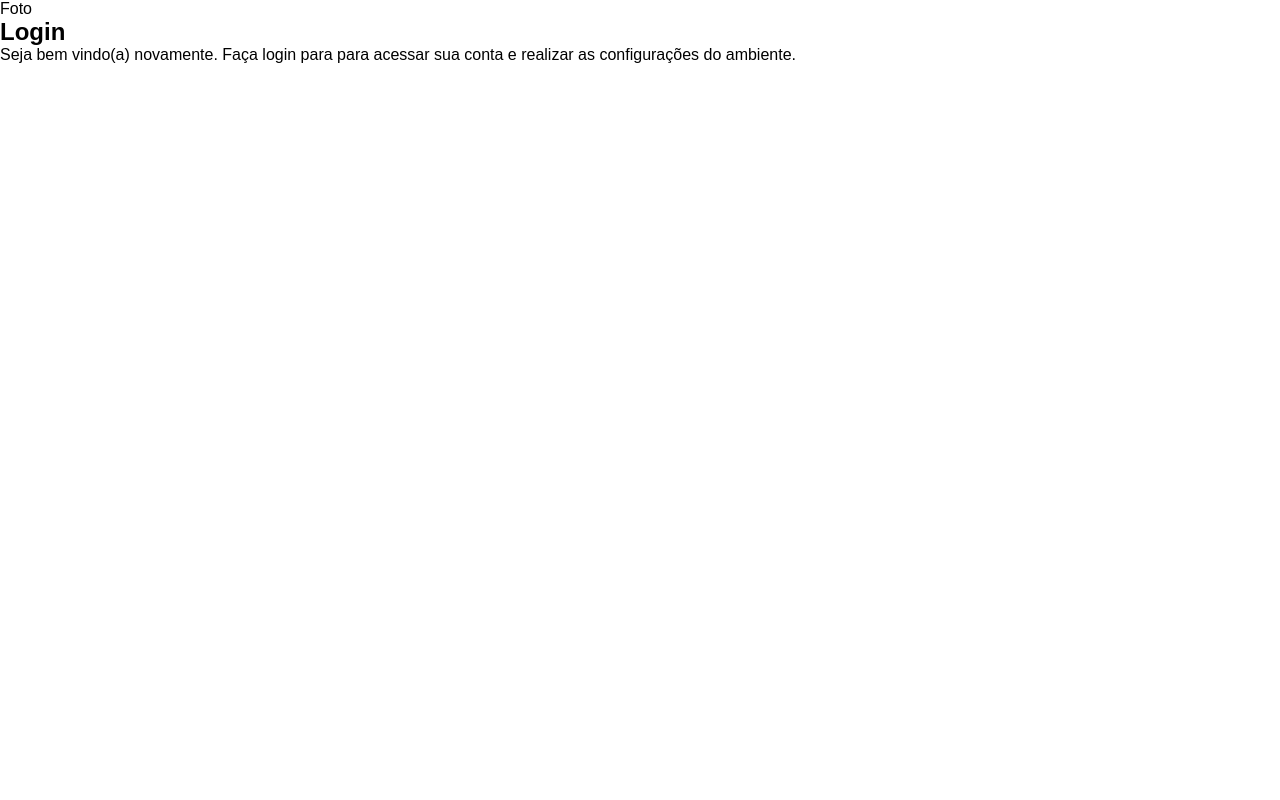
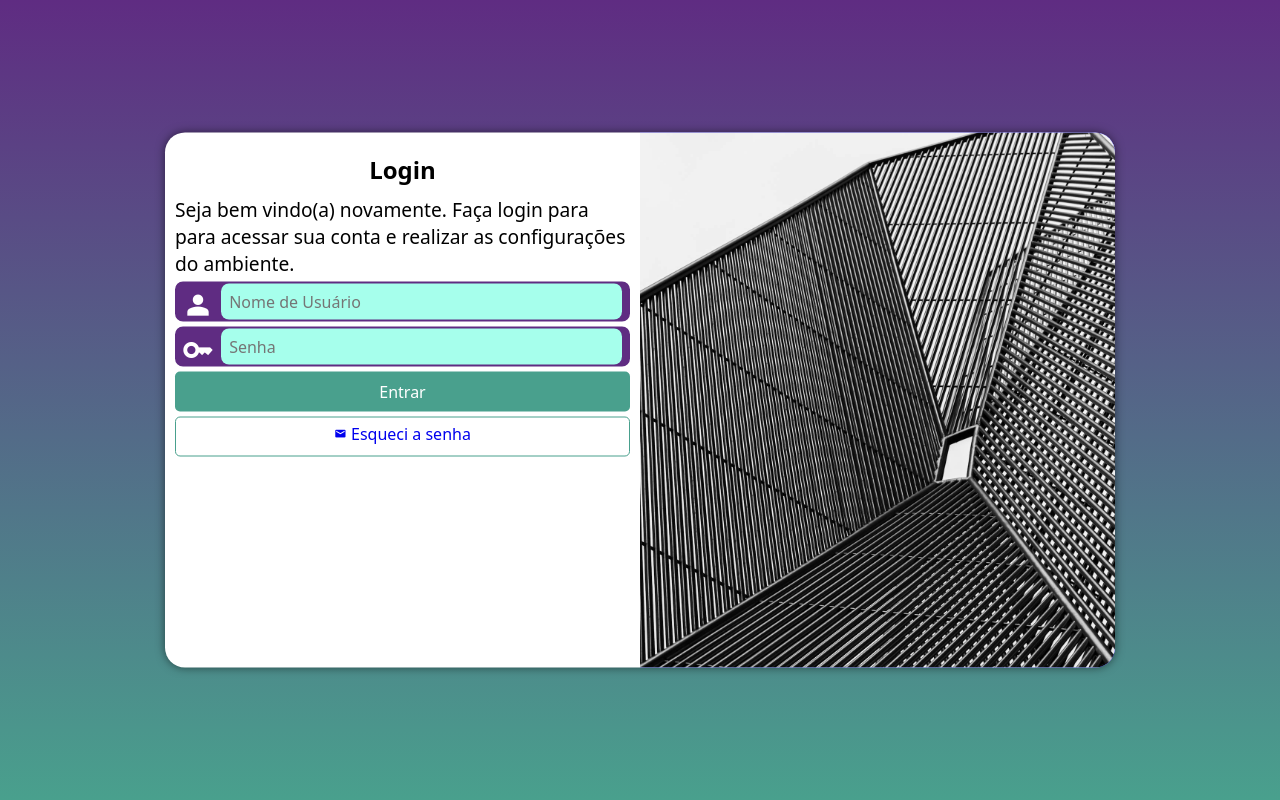
Before and after one commit to JVCasas/Curso_Em_Video, a PHP site: page / in a window 1280 px wide. Run offline with PHP 8.4, Linux system fonts and the light colour scheme.

Commit message:
Finalizado

```diff
--- a/HTML5_e_CSS3/Desafio_Modulo_4/Desafio_02/index.html
+++ b/HTML5_e_CSS3/Desafio_Modulo_4/Desafio_02/index.html
@@ -5,17 +5,28 @@
     <meta name="viewport" content="width=device-width, initial-scale=1.0">
     <link rel="stylesheet" href="styles/all.css">
     <link rel="stylesheet" href="styles/mediaQuery.css">
+    <link rel="stylesheet" href="https://fonts.googleapis.com/css2?family=Material+Symbols+Outlined:opsz,wght,FILL,GRAD@20..48,100..700,0..1,-50..200">
     <title>Login</title>
 </head>
 <body>
     <main>
         <section id="login">
-            <div id="image">
-                Foto
-            </div>
+            <div id="image"></div>
             <div id="form">
                 <h1>Login</h1>
                 <p>Seja bem vindo(a) novamente. Faça login para para acessar sua conta e realizar as configurações do ambiente.</p>
+                <form action="" method="post">
+                    <div class="field">
+                        <label for="user"><span class="material-symbols-outlined">person</span></label>
+                        <input type="email" name="user" id="user" maxlength="30" placeholder="Nome de Usuário" required>
+                    </div>
+                    <div class="field">
+                        <label for="password"><span class="material-symbols-outlined">key</span></label>
+                        <input type="password" name="password" id="password" minlength="8" maxlength="20" placeholder="Senha" required>
+                    </div>
+                    <input type="submit" value="Entrar">
+                    <a href="#" class="buttom"><span class="material-symbols-outlined">mail</span> Esqueci a senha</a>
+                </form>
             </div>
         </section>
     </main>
--- a/HTML5_e_CSS3/Desafio_Modulo_4/Desafio_02/styles/all.css
+++ b/HTML5_e_CSS3/Desafio_Modulo_4/Desafio_02/styles/all.css
@@ -1,12 +1,141 @@
 @charset "UTF-8";
 
-/*
-#49a08d - Verde
-#5f2c82 - Lilas
-*/
+:root {
+    --lighterGreen: #a6ffec;
+    --lightGreen: #74f5d9;
+    --green: #49a08d;
+    --darkGreen: #26574c;
+    --purple: #5f2c82;
+}
 
 * {
     padding: 0px;
     margin: 0px;
-    font-family: Arial, Helvetica, sans-serif;
+    font-family: system-ui, -apple-system, BlinkMacSystemFont, 'Segoe UI', Roboto, Oxygen, Ubuntu, Cantarell, 'Open Sans', 'Helvetica Neue', sans-serif;
+    box-sizing: border-box;
 }
+
+html, body {
+    width: 100vw;
+    height: 100vh;
+    background-color: var(--purple);
+}
+
+main {
+    width: 100vw;
+    height: 100vh;
+    position: relative;
+}
+
+section#login {
+    width: 300px;
+    height: 535px;
+    background-color: #ffffff;
+    border-radius: 20px;
+    overflow: hidden;
+    position: absolute;
+    top: 50%;
+    left: 50%;
+    transform: translate(-50%, -50%);
+    box-shadow: 0px 0px 10px #00000088;
+    transition: width 0.3s;
+}
+
+div#image {
+    display: block;
+    height: 200px;
+    background-color: #0000ff;
+    background-image: url('../images/pexels-mitchel3uo-3735675.jpg');
+    background-size: cover;
+    background-position: center bottom;
+    background-repeat: no-repeat;
+}
+
+div#form {
+    display: block;
+    padding: 10px;
+    position: relative;
+}
+
+div#form h1 {
+    text-align: center;
+    margin: 10px auto;
+}
+
+div#form p {
+    font-size: 0.8em;
+}
+
+form > div.field {
+    display: block;
+    width: 100%;
+    background-color: var(--purple);
+    height: 40px;
+    border: 2px solid var(--purple);
+    border-radius: 8px;
+    margin: 5px 0px;
+}
+
+div.field > label > span {
+    width: 40px;
+    padding: 5px;
+    font-size: 2em;
+    color: #ffffff;
+}
+
+div.field > input{
+    width: calc(100% - 50px);
+    height: 100%;
+    padding: 8px;
+    background-color: var(--lighterGreen);
+    border: none;
+    border-radius: 8px;
+    transform: translateY(-13px);
+    font-size: 1em;
+}
+
+div.field > input:focus-within {
+    background-color: #ffffff;
+    border: none;
+}
+
+form > input[type=submit] {
+    display: block;
+    width: 100%;
+    height: 40px;
+    margin-top: 5px;
+    background-color: var(--green);
+    border: none;
+    border-radius: 5px;
+    font-size: 1em;
+    color: #ffffff;
+}
+
+form > input[type=submit]:hover {
+    background-color: var(--darkGreen);
+}
+
+form > a.buttom {
+    display: block;
+    width: 100%;
+    height: 40px;
+    margin-top: 5px;
+    padding-top: 5px;
+    background-color: #ffffff;
+    border: 1px solid var(--green);
+    border-radius: 5px;
+    text-align: center;
+    text-decoration: none;
+}
+
+form > a.buttom:hover {
+    background-color: var(--lightGreen);
+}
+
+form a.buttom span {
+    font-size: 0.8em;
+}
+
+.material-symbols-outlined {
+    font-variation-settings: 'FILL' 1;
+}
--- a/HTML5_e_CSS3/Desafio_Modulo_4/Desafio_02/styles/mediaQuery.css
+++ b/HTML5_e_CSS3/Desafio_Modulo_4/Desafio_02/styles/mediaQuery.css
@@ -1 +1,56 @@
 @charset "UTF-8";
+
+:root {
+    --green: #49a08d;
+    --purple: #5f2c82;
+}
+
+
+@media screen and (min-width: 768px) and (max-width: 992px) {
+    body{
+        background-image: linear-gradient(to top, var(--green), var(--purple));
+    }
+
+    section#login {
+        width: 90vw;
+        height: 350px;
+    }
+
+    div#image {
+        width: 30%;
+        height: 100%;
+        float: left;
+    }
+
+    div#form {
+        float: right;
+        height: 100%;
+        width: 70%;
+    }
+}
+
+@media screen and (min-width: 987px) {
+    body{
+        background-image: linear-gradient(to top, var(--green), var(--purple));
+    }
+
+    section#login {
+        width: 950px;
+    }
+
+    div#image {
+        width: 50%;
+        height: 100%;
+        float: right;
+    }
+
+    div#form {
+        width: 50%;
+        height: 100%;
+        float: left;
+    }
+
+    div#form p {
+        font-size: 1.2em;
+    }
+}
```
Also changed, not shown: HTML5_e_CSS3/Desafio_Modulo_4/Desafio_02/images/pexels-jonathanborba-6302435.jpg (deleted), HTML5_e_CSS3/Desafio_Modulo_4/Desafio_02/images/pexels-mitchel3uo-3735675.jpg (added).
